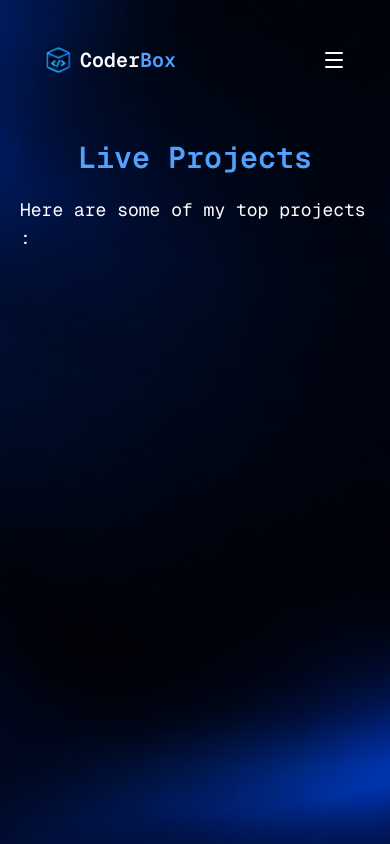
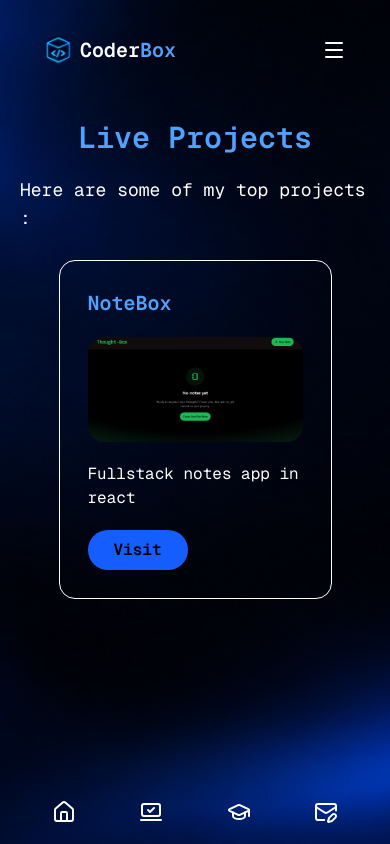
Before and after one commit to stechshark/coderbox.in, a Next.js app: page /projects in a window 390 px wide. Built offline with nearby package versions, Linux system fonts and the light colour scheme.

Commit message:
navtray for phone

```diff
--- a/app/layout.tsx
+++ b/app/layout.tsx
@@ -2,6 +2,7 @@ import type { Metadata } from "next";
 import { Geist, Geist_Mono } from "next/font/google";
 import "./globals.css";
 import Navbar from "@/components/Navbar"
+import Navtray from "@/components/Navtray"
 
 
 const geistSans = Geist({
@@ -29,6 +30,7 @@ export default function RootLayout({ children }: LayoutProps<"/">) {
         <div className="min-h-screen bg-[url('/images/abs_blur.png')] bg-cover bg-center  bg-no-repeat">
           <Navbar/>
           {children}
+          <Navtray/>
         </div>
       </body>
     </html>
--- a/app/page.tsx
+++ b/app/page.tsx
@@ -13,8 +13,8 @@ export default function Home() {
           I am a full stack developer creating solutions that actually matters
         </p>
       </div>
-      <div>
-        <p>Website is currently in development phase ! </p>
+      <div className="skills-section ">
+
       </div>
     </div>
   );
--- a/app/projects/page.tsx
+++ b/app/projects/page.tsx
@@ -5,8 +5,8 @@ export default function Projects() {
         <div className="font-mono text-white flex flex-col items-center justify-center p-5">
             <h1 className="text-3xl text-blue-400 font-semibold">Live Projects</h1>
             <p className="font-cursive text-lg mt-5">Here are some of my top projects :</p>
-            <div className="flex flex-row">
-
+            <div className="flex flex-col md:flex-row flex-wrap items-center justify-center gap-7">
+                <Project title="NoteBox" description="Fullstack notes app in react" imagesrc="images/notebox.png" website_link="https://noteapp-net0.onrender.com/"/>
             </div>
         </div>
     );
--- a/components/Navbar.tsx
+++ b/components/Navbar.tsx
@@ -6,7 +6,7 @@ import {useState} from "react"
 export default function Navbar() {
   const [isOpen,setIsOpen] = useState(false);
   return (
-    <div className="sticky top-0 font-sans h-30 p-11 flex flex-row items-center justify-between">
+    <div className="sticky top-0 font-sans h-25 p-11 flex flex-row items-center justify-between">
       <div className="flex flex-row gap-2 items-center justify-between">
         <div className="h-7 w-7 rounded-full bg-cover bg-center bg-[url('/images/logo.jpg')]"></div>
           <div className="font-mono font-semibold text-xl text-white">
--- /dev/null
+++ b/components/Navtray.tsx
@@ -0,0 +1,21 @@
+import Link from "next/link"
+import {House, LaptopMinimalCheck, GraduationCap, MailPen } from "lucide-react"
+
+export default function Navtray() {
+    return(
+        <div className="p-5 md:hidden flex flex-row items-center justify-around fixed bottom-0 w-full">
+            <Link href="/">
+                <House color="#ffffff" />
+            </Link>
+            <Link href="/projects">
+                <LaptopMinimalCheck color="#ffffff" />
+            </Link>
+            <Link href="/education">
+                <GraduationCap color="#ffffff" />
+            </Link>
+            <Link href="/contact">
+                <MailPen color="#ffffff" />
+            </Link>
+        </div>
+    );
+}
--- a/components/Project.tsx
+++ b/components/Project.tsx
@@ -1,7 +1,18 @@
-export default function Project() {
+type UserProps = {
+  title: string;
+  description: string;
+  imagesrc: string;
+  website_link: string;
+};
+export default function Project({title, description, imagesrc, website_link} : UserProps) {
   return (
-    <div>
-
+    <div className="md:w-100 w-[70vw] font-mono flex flex-col gap-5 mt-7 p-7 border rounded-2xl border-gray">
+      <h1 className="text-xl font-semibold text-blue-400">{title}</h1>
+      <img className="rounded-2xl" src={imagesrc} alt="project image" />
+      <p>{description}</p>
+      <a href={website_link} target="_blank">
+        <button className="bg-blue-600 rounded-full text-black font-semibold w-25 h-10 hover:bg-blue-400">Visit</button>
+      </a>
     </div>
   );
 }
```
Also changed, not shown: public/images/notebox.png (added).
